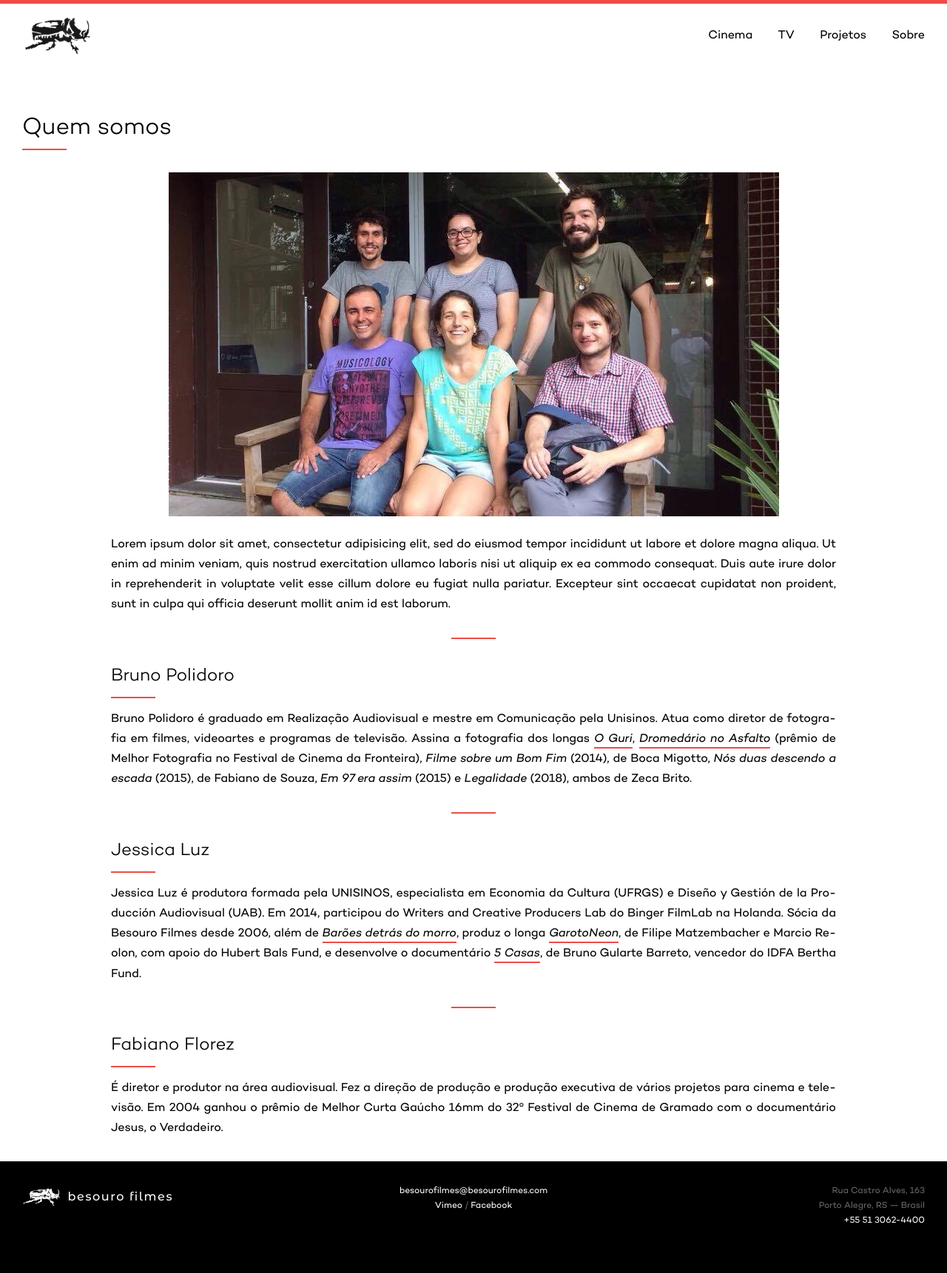
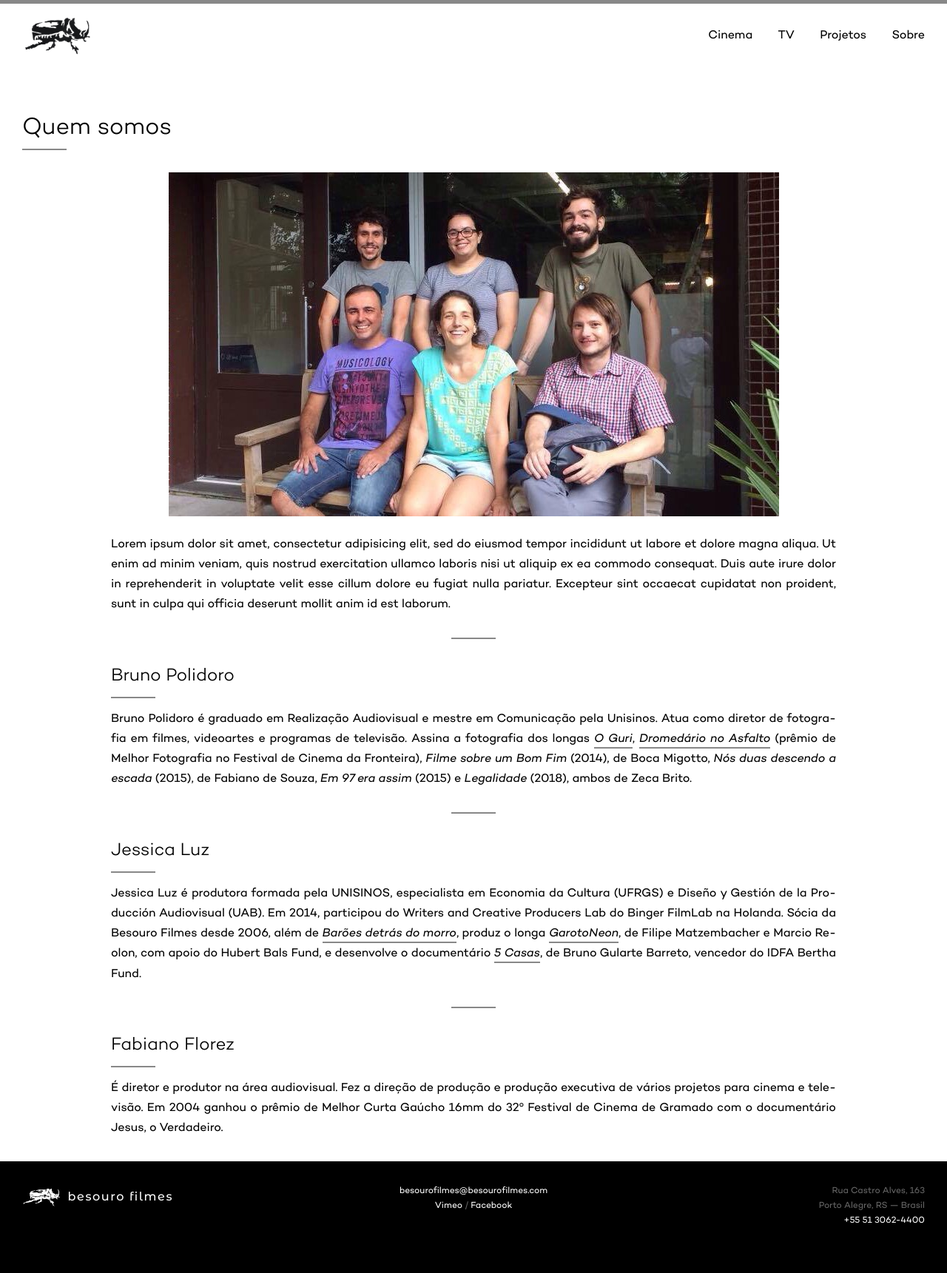
Before and after one commit to arthrfrts/besouro, a Jekyll site: the page built from sobre.md, in a window 1280 px wide. Shown: the whole page at 74% size. Built offline with Jekyll 4.4.1, drawn with Linux system fonts in a browser that asks for light colours.

Commit message:
New brand color.

```diff
--- a/_includes/head.html
+++ b/_includes/head.html
@@ -1,7 +1,7 @@
 <head>
   <meta charset="utf-8" />
   <meta name="viewport" content="width=device-width, initial-scale=1" />
-  <meta name="theme-color" content="#ED4C49" />
+  <meta name="theme-color" content="#888888" />
 
   <title>{% if page.title %}{{ page.title }} — {% endif %}{{ site.title }}</title>
   <meta name="description" content="{{ page.excerpt | default: site.description | strip_html | strip_newlines | normalize_whitespace | escape | truncate: 140 }}" />
@@ -17,7 +17,7 @@
   <link rel="icon" type="image/png" sizes="192x192" href="{{ '/android-chrome-192x192.png' | relative_url | append: '?v=BGBkQm9gYv' }}" />
   <link rel="icon" type="image/png" sizes="16x16" href="{{ '/favicon-16x16.png' | relative_url | append: '?v=BGBkQm9gYv' }}" />
   <link rel="manifest" href="{{ '/manifest.json' | relative_url | append: '?v=BGBkQm9gYv' }}" />
-  <link rel="mask-icon" href="{{ '/safari-pinned-tab.svg' | relative_url | append: '?v=BGBkQm9gYv' }}" color="#ED4C49" />
+  <link rel="mask-icon" href="{{ '/safari-pinned-tab.svg' | relative_url | append: '?v=BGBkQm9gYv' }}" color="#888888" />
   <link rel="shortcut icon" href="{{ '/favicon.ico' | relative_url | append: '?v=BGBkQm9gYv'}}" />
   <meta name="apple-mobile-web-app-title" content="Besouro Filmes" />
   <meta name="application-name" content="Besouro Filmes" />
--- a/assets/main.scss
+++ b/assets/main.scss
@@ -13,7 +13,7 @@ $line-height: 1.7;
 // Color variables
 $color-background: #fff;
 $color-text: #000;
-$color-brand: #ED4C49;
+$color-brand: #888;
 
 // Structure variables
 $content-width: 1550px;
```
